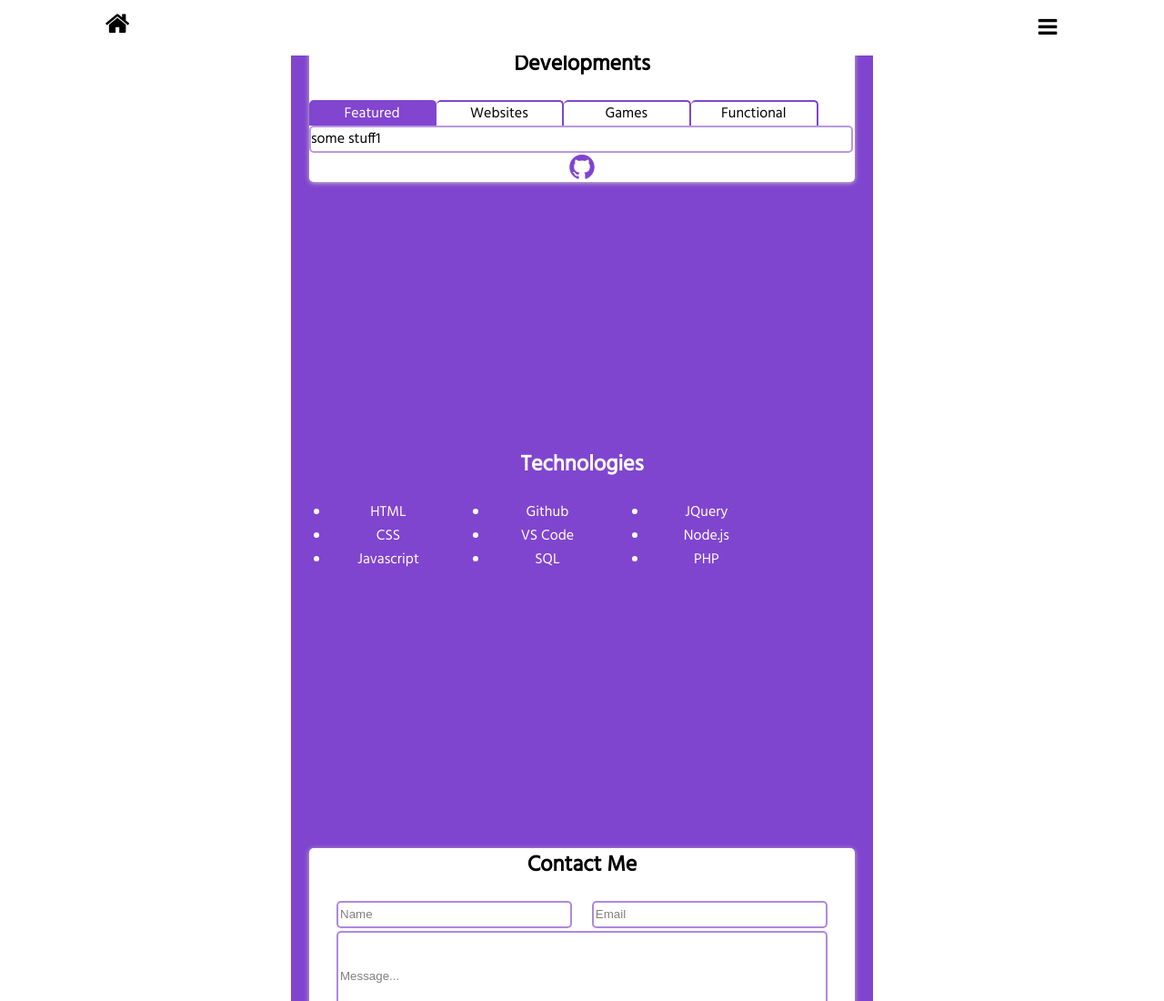
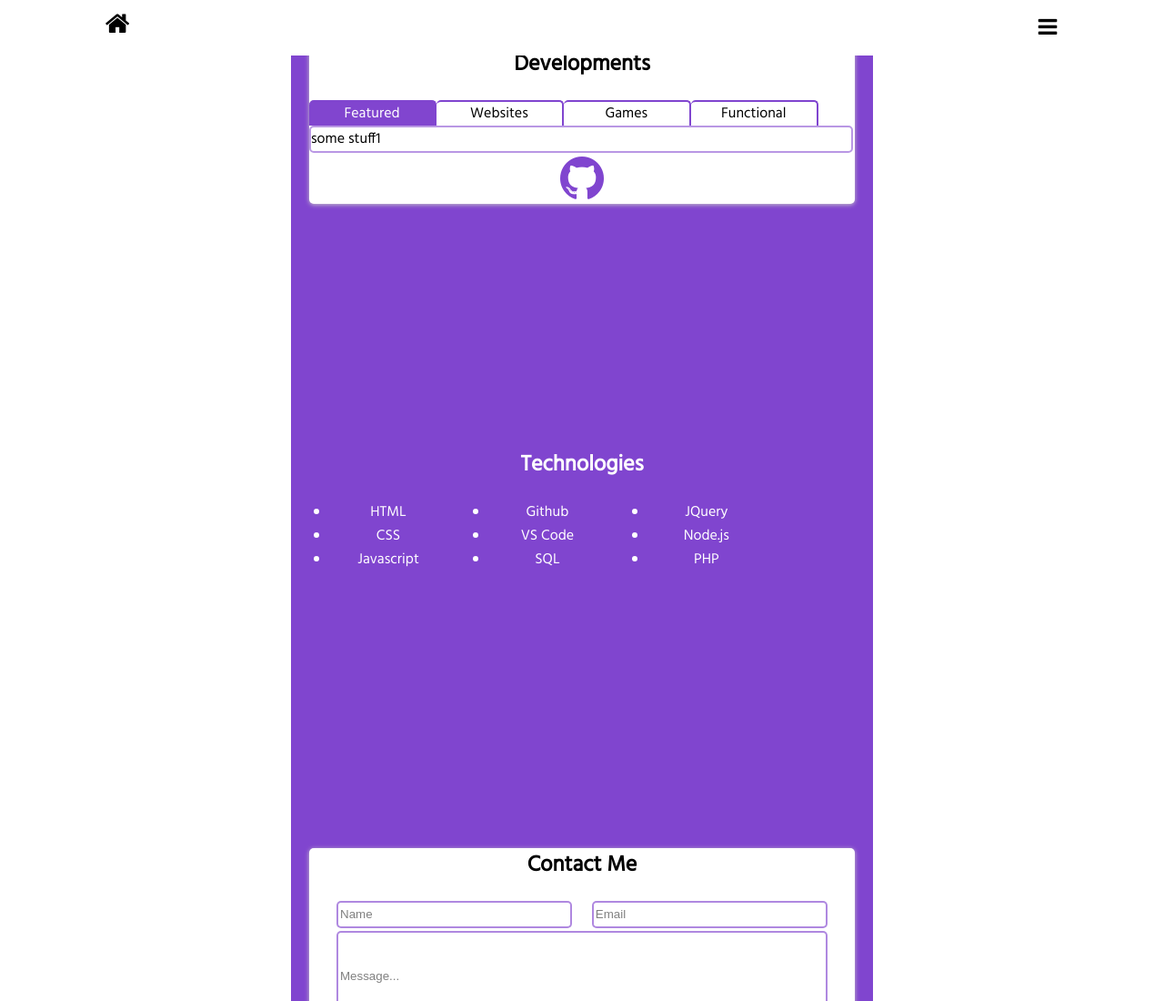
Before and after one commit to AndrewCAlvarez/andrewcalvarez.github.io, a plain HTML site: page index.html in a window 1280 px wide. Shown: the top 1100 px of the page at 91% size. Drawn offline with Linux system fonts and the light colour scheme.

Commit message:
Update indexStyle.css

```diff
--- a/indexStyle.css
+++ b/indexStyle.css
@@ -152,6 +152,10 @@ nav,
   text-align: center;
 }
 
+.projectsTab:hover {
+  cursor: pointer;
+}
+
 #featuredTab {
   color: white;
   background-color: #8145cf;
@@ -170,9 +174,14 @@ nav,
 
 #projectsSection a {
   display: block;
-  width: 100%;
+  width: 20%;
+  margin: auto;
   color: #8045cf;
   text-align: center;
+}
+
+#projectsSection i {
+  font-size: 1.75em;
 }
 
 /******************************************** TECHNOLOGIES */
```
